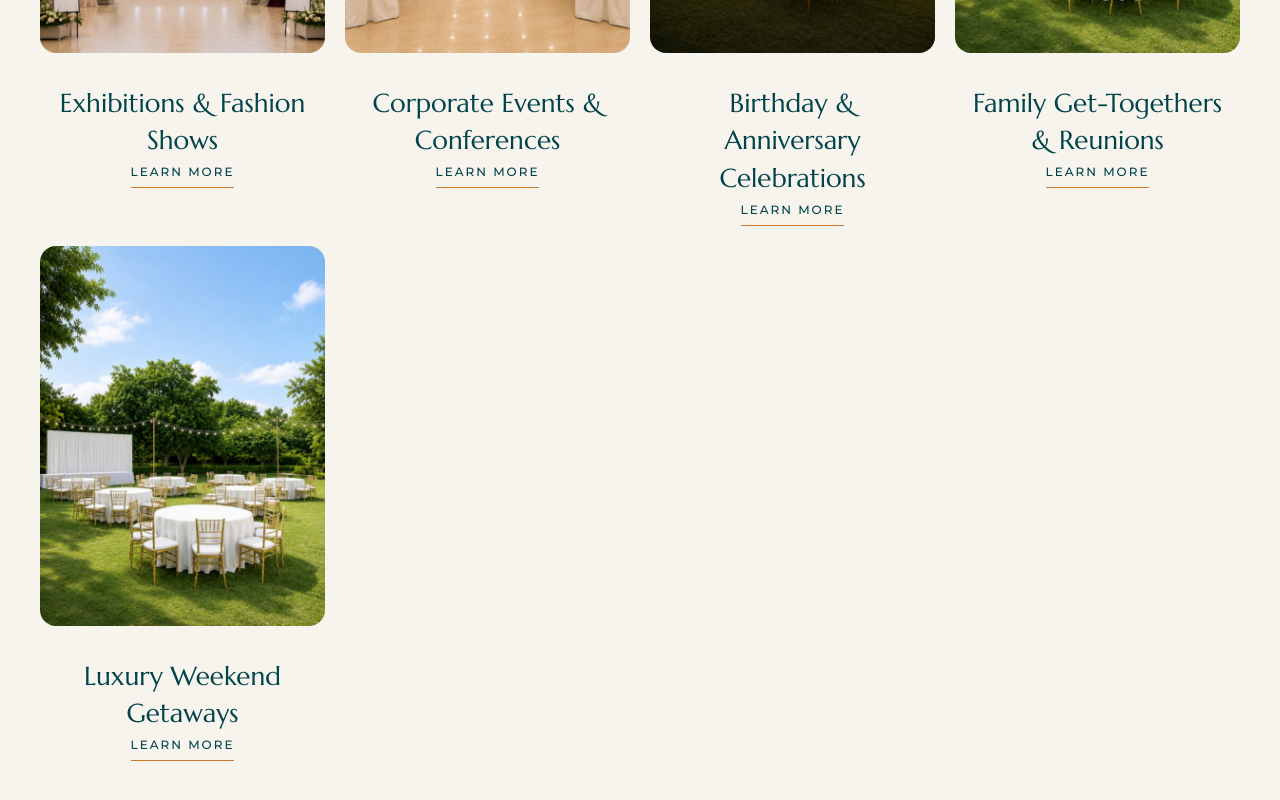
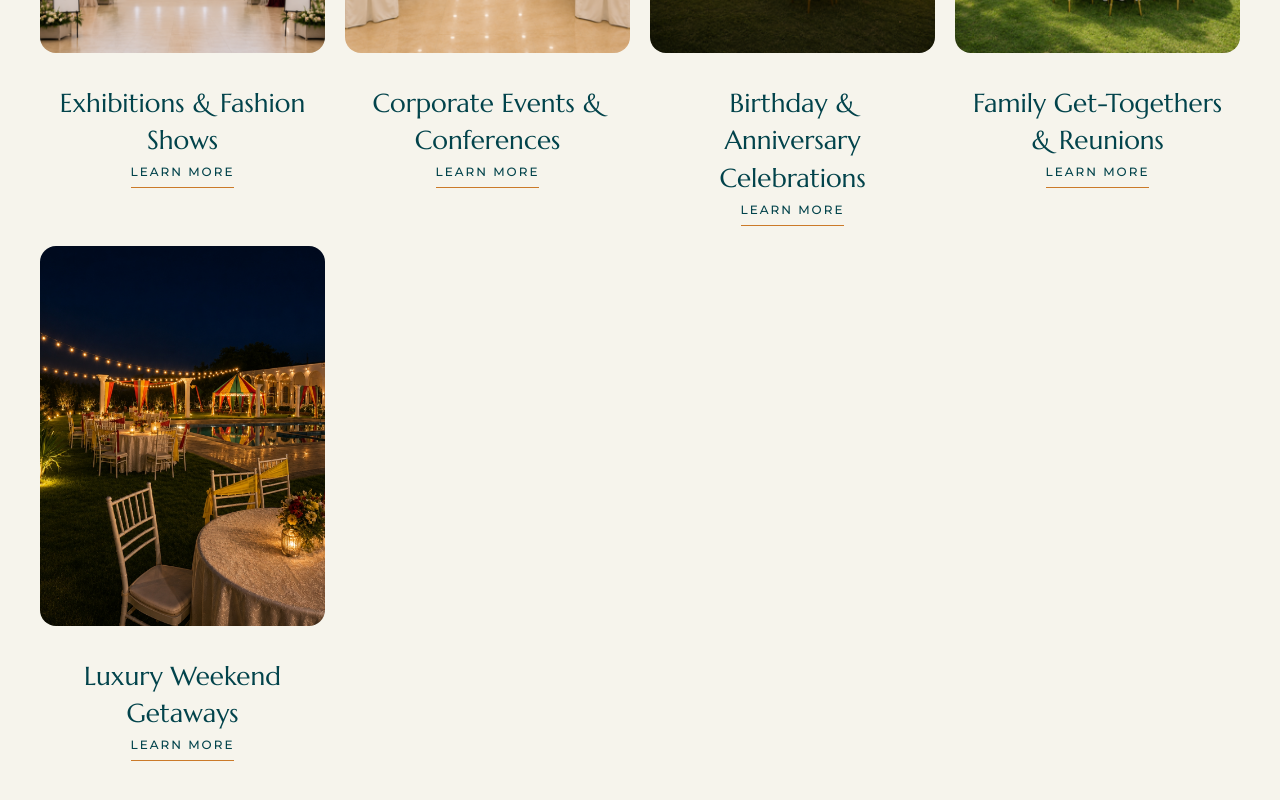
Before and after one commit to vedavyas8688/Crown-Estate, a React (Vite) app: page /portfolio/event-1 in a window 1280 px wide. Shown: the part 2509-3309 px from the top of the page. Built offline with nearby package versions, Linux system fonts and the light colour scheme.

Commit message:
new changes

```diff
--- a/src/data/portfolio.js
+++ b/src/data/portfolio.js
@@ -89,7 +89,7 @@ export const portfolioDetails = {
   "event-6": {
     slug: "event-6",
     title: "Luxury Weekend Getaways",
-    teaserImage: "/eventimages/69.png",
+    teaserImage: "/eventimages/50.jpg",
     intro: {
       body: "Escape the city and settle into the quiet luxury of Crown Estate for a weekend getaway unlike any other. With 20 well-appointed AC rooms, a poolside retreat, lush lawns and attentive hospitality, the estate offers everything you need to unwind, recharge and indulge — all within a private 4-acre sanctuary in Bangalore.",
     },
```
